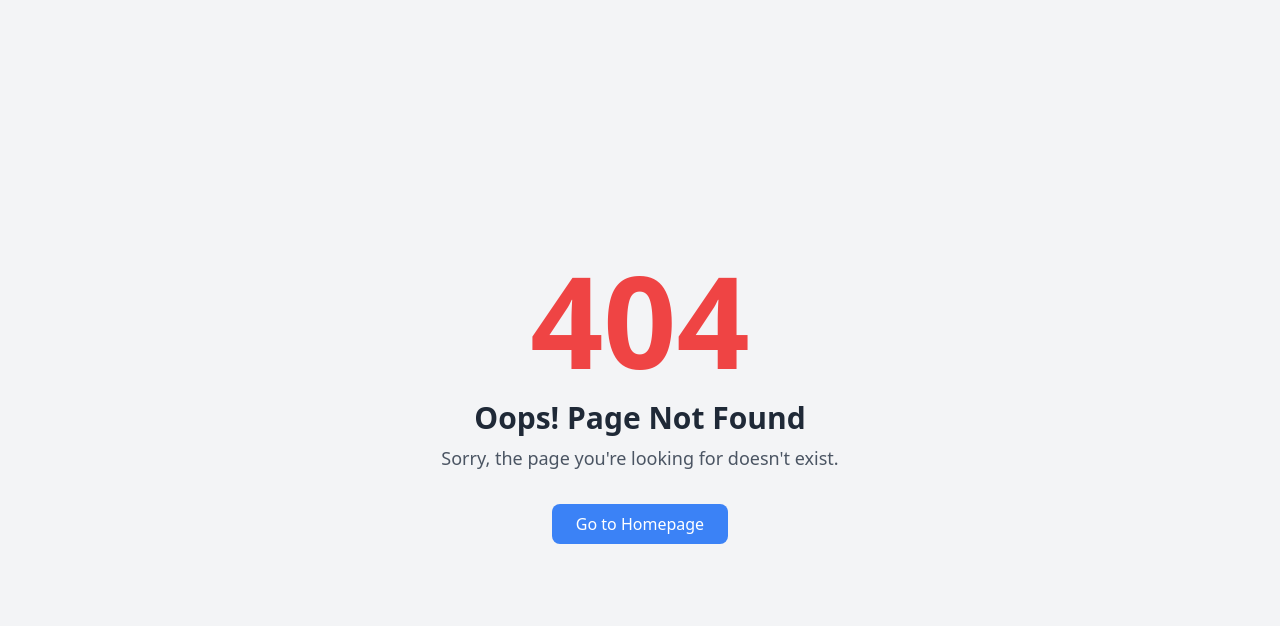
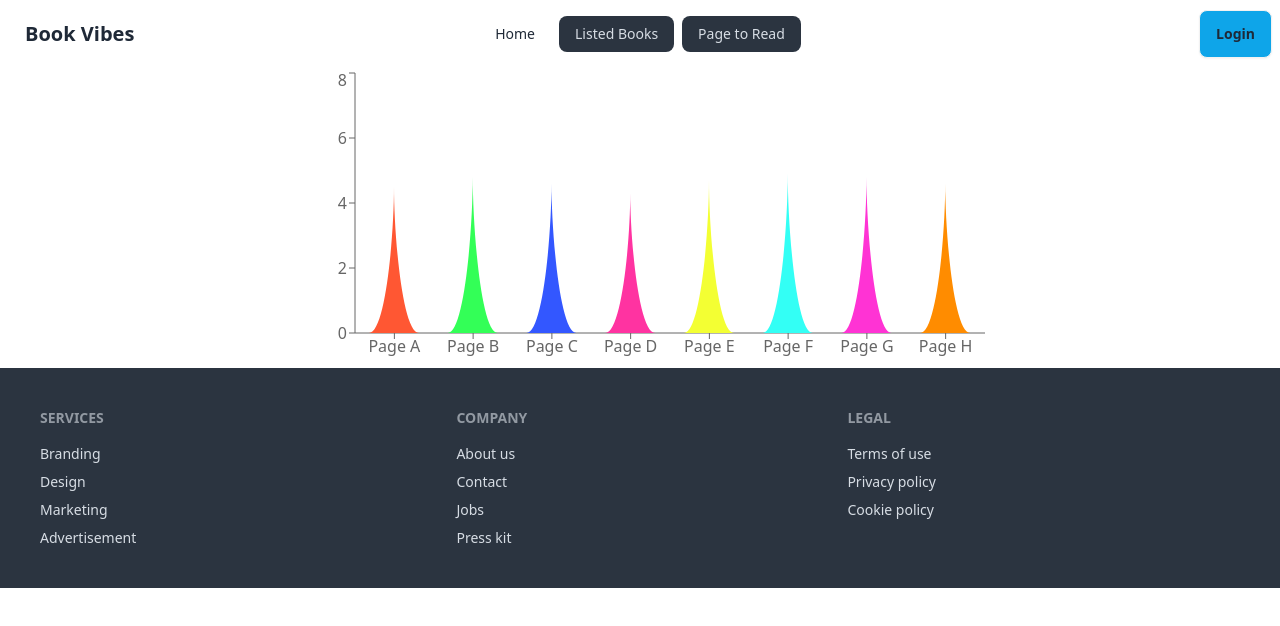
Before and after one commit to himel1625/Book-vibes, a React (Vite) app: page /PageToRead in a window 1280 px wide. Before the commit this address had no page. Shown: the top 626 px of the page. Built offline with nearby package versions, Linux system fonts and the light colour scheme; a web font is replaced by a local one.

Commit message:
implement chart bar section

```diff
--- a/package.json
+++ b/package.json
@@ -16,6 +16,7 @@
     "react-dom": "^18.3.1",
     "react-icons": "^5.3.0",
     "react-router-dom": "^6.27.0",
+    "recharts": "^2.13.2",
     "sort-by": "^1.2.0"
   },
   "devDependencies": {
--- a/src/Components/NavBar/NavBar.jsx
+++ b/src/Components/NavBar/NavBar.jsx
@@ -4,14 +4,14 @@ import { NavLink } from 'react-router-dom';
 const NavBar = () => {
   const links = (
     <>
-      <li className='mr-2'>
+      <li className="mr-2">
         <NavLink to="/">Home</NavLink>
       </li>
-      <li className='mr-2'>
+      <li className="mr-2">
         <NavLink>Listed Books</NavLink>
       </li>
       <li>
-        <NavLink>Page to Read</NavLink>
+        <NavLink to="/PageToRead">Page to Read</NavLink>
       </li>
     </>
   );
--- /dev/null
+++ b/src/Components/PageToRead/PageToRead.jsx
@@ -0,0 +1,50 @@
+import React from 'react';
+import { Bar, BarChart, XAxis, YAxis, Cell } from 'recharts';
+
+const PageToRead = () => {
+  const data = [
+    { name: 'Page A', uv: 4.5, color: '#FF5733' }, // Red
+    { name: 'Page B', uv: 4.8, color: '#33FF57' }, // Green
+    { name: 'Page C', uv: 4.6, color: '#3357FF' }, // Blue
+    { name: 'Page D', uv: 4.3, color: '#FF33A1' }, // Pink
+    { name: 'Page E', uv: 4.7, color: '#F3FF33' }, // Yellow
+    { name: 'Page F', uv: 4.9, color: '#33FFF5' }, // Cyan
+    { name: 'Page G', uv: 4.8, color: '#FF33D4' }, // Magenta
+    { name: 'Page H', uv: 4.6, color: '#FF8C00' }, // Dark Orange
+  ];
+
+  const getPath = (x, y, width, height) =>
+    `M${x},${y + height}
+     C${x + width / 3},${y + height} ${x + width / 2},${y + height / 3} ${
+      x + width / 2
+    }, ${y}
+     C${x + width / 2},${y + height / 3} ${x + (2 * width) / 3},${y + height} ${
+      x + width
+    }, ${y + height}
+     Z`;
+
+  const TriangleBar = (props) => {
+    const { fill, x, y, width, height } = props;
+    return <path d={getPath(x, y, width, height)} stroke="none" fill={fill} />;
+  };
+
+  return (
+    <div className="flex items-center justify-center">
+      <BarChart width={700} height={300} data={data}>
+        <XAxis dataKey="name" />
+        <YAxis />
+        <Bar
+          dataKey="uv"
+          shape={<TriangleBar />}
+          barSize={50} // Adjust bar size to control the thickness of the bars
+        >
+          {data.map((entry, index) => (
+            <Cell key={`cell-${index}`} fill={entry.color} />
+          ))}
+        </Bar>
+      </BarChart>
+    </div>
+  );
+};
+
+export default PageToRead;
--- a/src/main.jsx
+++ b/src/main.jsx
@@ -6,6 +6,7 @@ import ErrorPage from './Components/ErrorPages/ErrorPage';
 import Home from './Components/Home/Home';
 import Root from './Components/Root/Root';
 import './index.css';
+import PageToRead from './Components/PageToRead/PageToRead';
 
 const router = createBrowserRouter([
   {
@@ -16,6 +17,10 @@ const router = createBrowserRouter([
       {
         path: '/',
         element: <Home />,
+      },
+      {
+        path: '/PageToRead',
+        element: <PageToRead/>,
       },
       {
         path: 'books/:bookId',
```
Also changed, not shown: 1 other file (tests, documents, lock files or other folders).
